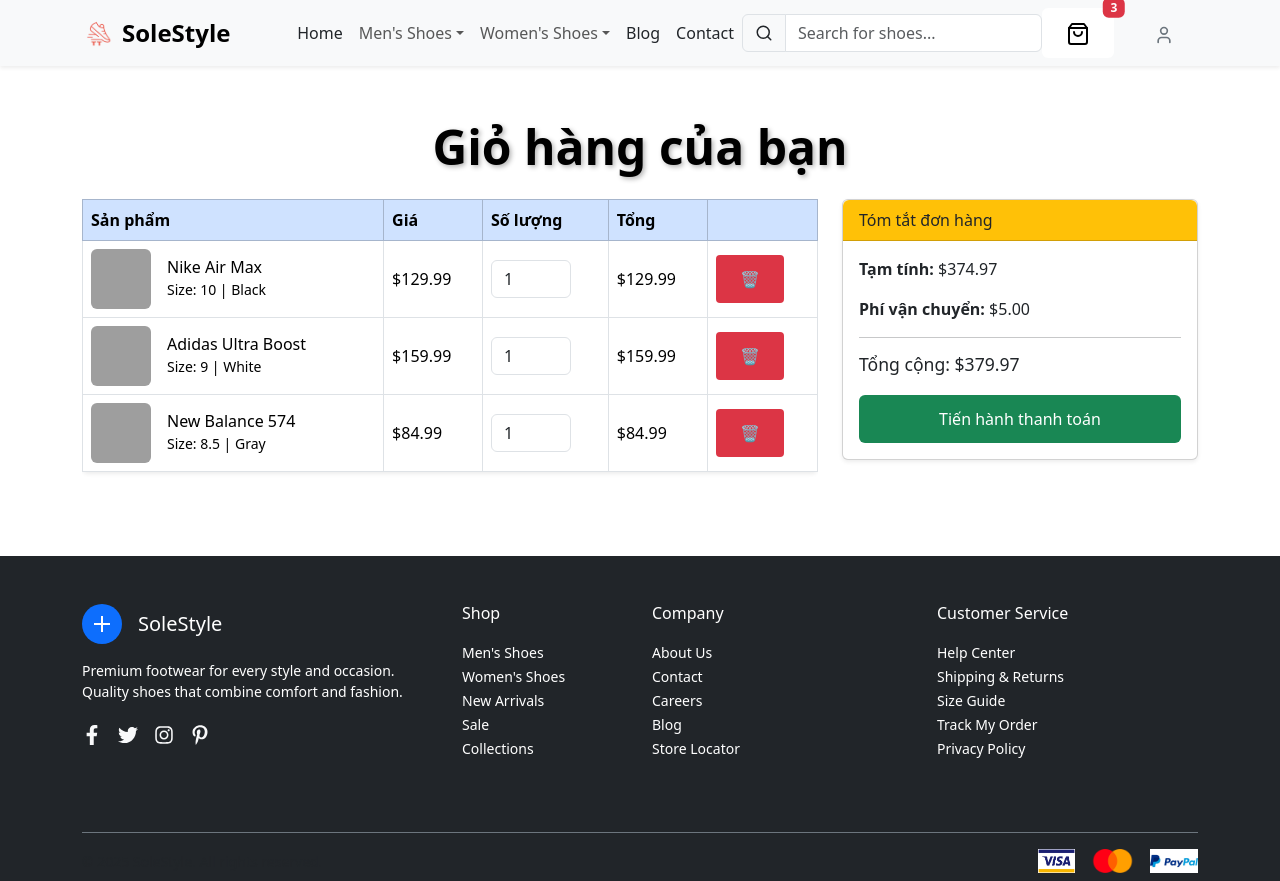
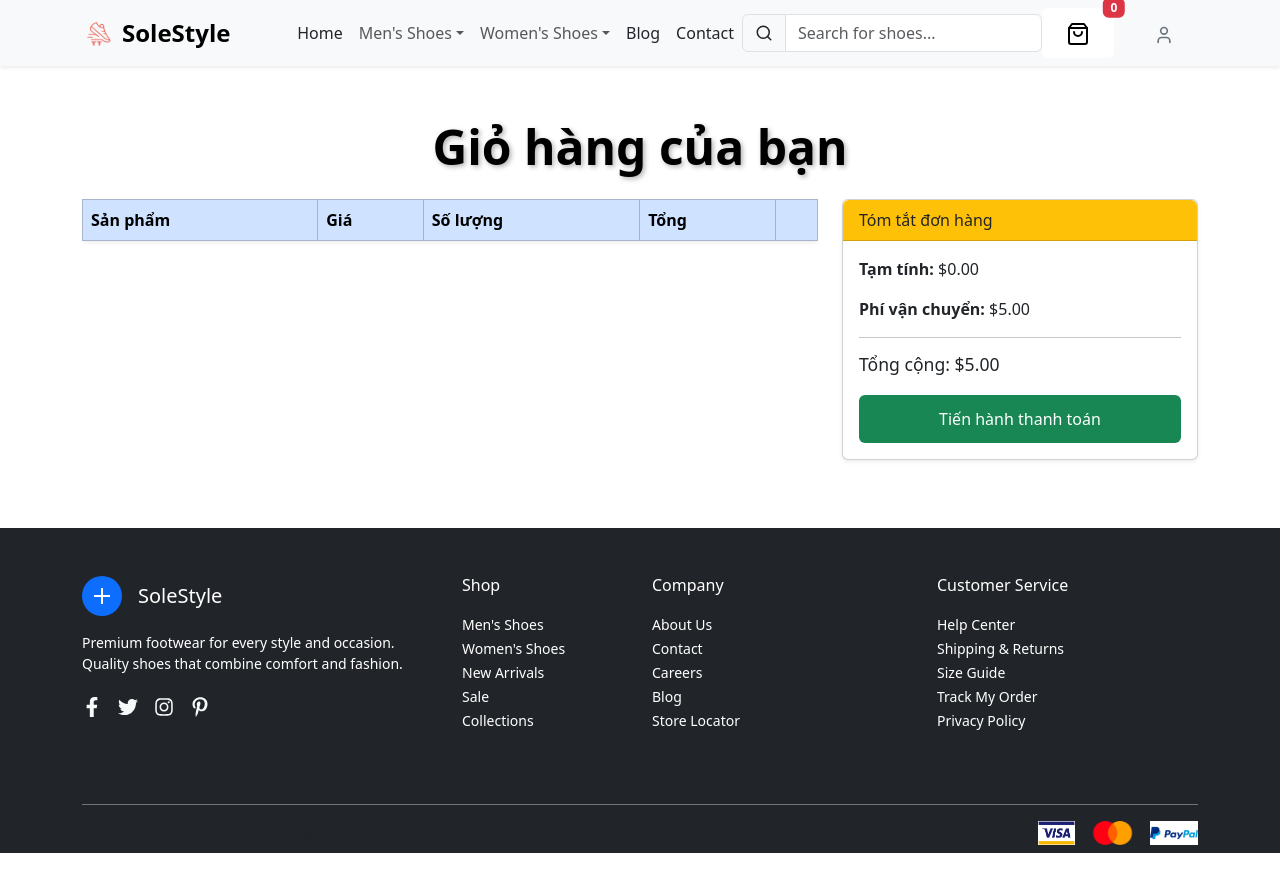
Before and after one commit to thienper/ProjectReactNhom14, a React (Vite) app: page /cart in a window 1280 px wide. After the commit the page ends 853 px from the top, so only its background shows below. Built offline with nearby package versions, Linux system fonts and the light colour scheme; grey boxes are pictures that could not be loaded.

Commit message:
Thêm sản phẩm vào giỏ hàng

```diff
--- a/src/components/ui/Header/CartIcon.jsx
+++ b/src/components/ui/Header/CartIcon.jsx
@@ -1,47 +1,24 @@
 /* eslint-disable no-unused-vars */
 import { ShoppingBag, Trash2 } from 'lucide-react';
-import React, { useState } from 'react';
-import { Link, useNavigate } from "react-router-dom";
+import React, { useState, useEffect } from 'react';
+import { useNavigate } from "react-router-dom";
+import { useOrder } from '../../../context/ContextAPI';
+
 
 const CartIcon = () => {
+    const { orderList, removeFromOrder, updateOrderQuantity } = useOrder();
     const [cartOpen, setCartOpen] = useState(false);
-    const [cartItems, setCartItems] = useState([
-        {
-            id: 1,
-            name: "Nike Air Max",
-            size: "10",
-            color: "Black",
-            price: 129.99,
-            image: "https://images.unsplash.com/photo-1542291026-7eec264c27ff"
-        },
-        {
-            id: 2,
-            name: "Adidas Ultra Boost",
-            size: "9",
-            color: "White",
-            price: 159.99,
-            image: "https://images.unsplash.com/photo-1560769629-975ec94e6a86"
-        },
-        {
-            id: 3,
-            name: "New Balance 574",
-            size: "8.5",
-            color: "Gray",
-            price: 84.99,
-            image: "https://images.unsplash.com/photo-1549298916-b41d501d3772"
-        }
-    ]);
-
+    const [cartItems, setCartItems] = useState(orderList);
+    useEffect(() => {
+        setCartItems(orderList);
+    }, [orderList]);
     const navigate = useNavigate();
-
-    const handleRemoveItem = (id) => {
-        const updatedCart = cartItems.filter(item => item.id !== id);
-        setCartItems(updatedCart);
-    };
-
     const handleNavigate = (path) => {
         setCartOpen(false);
         navigate(path);
+    };
+    const handleRemoveItem = (id) => {
+        removeFromOrder(id);
     };
 
     const subtotal = cartItems.reduce((total, item) => total + item.price, 0);
@@ -82,7 +59,7 @@
                                 <div className="flex-grow-1">
                                     <p className="mb-1 fw-medium">{item.name}</p>
                                     <small className="text-muted">
-                                        Size: {item.size} | {item.color}
+                                        Size: {item.size}
                                     </small>
                                     <p className="mb-0 fw-semibold text-primary">${item.price.toFixed(2)}</p>
                                 </div>
--- a/src/components/ui/Header/NavMenu.jsx
+++ b/src/components/ui/Header/NavMenu.jsx
@@ -25,7 +25,7 @@
             </NavDropdown>
 
             {/* Blog */}
-            <Nav.Link as={Link} to="/blog" className="text-dark">
+            <Nav.Link as={Link} to="/blogs" className="text-dark">
                 Blog
             </Nav.Link>
 
--- a/src/components/ui/Products/ProductDetail.jsx
+++ b/src/components/ui/Products/ProductDetail.jsx
@@ -8,11 +8,14 @@
 import { useEffect, useState } from 'react';
 import { useParams } from 'react-router-dom';
 // import { getProductById } from '../api/products';
+import { useOrder } from '../../../context/ContextAPI';
 import products from "../../../Data/products.json";
 import "./ProductDetail.css";
 import RatingStars from './RatingStars';
 
+
 const ProductDetail = () => {
+    const { addToOrder } = useOrder();
     const { productId } = useParams(); // Lấy id từ URL
     const productIdd = parseInt(productId); // Đổi về số nếu id là số
     const product = products.find((item) => item.id === productIdd);
@@ -64,8 +67,20 @@
             return;
         }
 
+        const orderItem = {
+            id: product.id,
+            name: product.name,
+            price: product.price,
+            quantity: quantity,
+            size: selectedSize,
+            image: selectedImage
+        };
+
+        addToOrder(orderItem);
+
         alert(`Added ${quantity} ${product.name} (Size: ${selectedSize}) to cart`);
     };
+
 
     return (
         <div className=" mx-auto px-4 mr-5 ml-2">
--- /dev/null
+++ b/src/context/ContextAPI.jsx
@@ -0,0 +1,32 @@
+import { createContext, useContext, useState } from "react";
+
+const ContextAPI = createContext();
+
+// eslint-disable-next-line react/prop-types
+export const OrderProvider = ({ children }) => {
+    const [orderList, setOrderList] = useState([]);
+
+    const addToOrder = (dish) => {
+        setOrderList([...orderList, dish]);
+    };
+    const removeFromOrder = (id) => {
+        setOrderList(orderList.filter(item => item.id !== id));
+    };
+    const updateQuantity = (id, quantity) => {
+        const updatedOrder = orderList.map(item =>
+            item.id === id ? { ...item, quantity: parseInt(quantity) } : item
+        );
+        setOrderList(updatedOrder);
+    };
+
+    return (
+        <ContextAPI.Provider value={{ orderList, addToOrder, removeFromOrder, updateQuantity }}>
+            {children}
+        </ContextAPI.Provider>
+    );
+};
+
+// eslint-disable-next-line react-refresh/only-export-components
+export const useOrder = () => {
+    return useContext(ContextAPI);
+};
--- a/src/main.jsx
+++ b/src/main.jsx
@@ -1,7 +1,13 @@
 import 'bootstrap/dist/css/bootstrap.min.css';
 import { createRoot } from 'react-dom/client';
 import App from './App.jsx';
+import { OrderProvider } from "./context/ContextAPI.jsx";
 import './index.css';
 
 
-createRoot(document.getElementById('root')).render(<App />)
+createRoot(document.getElementById('root')).render(
+    <OrderProvider>
+        <App />
+    </OrderProvider>
+
+)
--- a/src/pages/Cart.jsx
+++ b/src/pages/Cart.jsx
@@ -1,62 +1,31 @@
-// eslint-disable-next-line no-unused-vars
-import React, { useState } from 'react';
+import React from 'react';
 import { Button, Card, Col, Form, Row, Table } from 'react-bootstrap';
-// eslint-disable-next-line no-unused-vars
-import { ShoppingBag } from 'lucide-react';
+import { useOrder } from '../context/ContextAPI';
+import { Link } from 'react-router-dom';
 
 const CartPage = () => {
-    const [cartItems, setCartItems] = useState([
-        {
-            id: 1,
-            name: "Nike Air Max",
-            size: "10",
-            color: "Black",
-            price: 129.99,
-            image: "https://images.unsplash.com/photo-1542291026-7eec264c27ff",
-            quantity: 1
-        },
-        {
-            id: 2,
-            name: "Adidas Ultra Boost",
-            size: "9",
-            color: "White",
-            price: 159.99,
-            image: "https://images.unsplash.com/photo-1560769629-975ec94e6a86",
-            quantity: 1
-        },
-        {
-            id: 3,
-            name: "New Balance 574",
-            size: "8.5",
-            color: "Gray",
-            price: 84.99,
-            image: "https://images.unsplash.com/photo-1549298916-b41d501d3772",
-            quantity: 1
-        }
-    ]);
+    const { orderList, removeFromOrder, updateQuantity } = useOrder();
 
     const handleQuantityChange = (id, quantity) => {
-        const updatedItems = cartItems.map(item =>
-            item.id === id ? { ...item, quantity: parseInt(quantity) } : item
-        );
-        setCartItems(updatedItems);
+        const updatedQuantity = parseInt(quantity);
+        if (updatedQuantity < 1 || isNaN(updatedQuantity)) return;
+
+        updateQuantity(id, updatedQuantity);
     };
 
     const handleRemoveItem = (id) => {
-        const updatedItems = cartItems.filter(item => item.id !== id);
-        setCartItems(updatedItems);
+        removeFromOrder(id);
     };
 
     const calculateSubtotal = () => {
-        return cartItems.reduce((total, item) => total + item.price * item.quantity, 0);
+        return orderList.reduce((total, item) => total + item.price * item.quantity, 0);
     };
 
     return (
         <div className="container my-5">
-             <h2 className="mb-4 text-center" style={{ fontSize: '3rem', color: 'black', fontWeight: 'bold', textShadow: '2px 2px 5px rgba(0, 0, 0, 0.3)', marginTop: '-40px' }}>Giỏ hàng của bạn</h2>
+            <h2 className="mb-4 text-center" style={{ fontSize: '3rem', color: 'black', fontWeight: 'bold', textShadow: '2px 2px 5px rgba(0, 0, 0, 0.3)', marginTop: '-40px' }}>Giỏ hàng của bạn</h2>
 
             <Row>
-                {}
                 <Col md={8}>
                     <Table responsive bordered hover className="align-middle bg-white shadow-sm rounded">
                         <thead className="table-primary">
@@ -69,14 +38,14 @@
                             </tr>
                         </thead>
                         <tbody>
-                            {cartItems.map(item => (
+                            {orderList.map(item => (
                                 <tr key={item.id}>
                                     <td>
                                         <div className="d-flex align-items-center">
                                             <img src={item.image} alt={item.name} className="me-3 rounded" style={{ width: '60px', height: '60px' }} />
                                             <div>
                                                 <h6 className="mb-0">{item.name}</h6>
-                                                <small>Size: {item.size} | {item.color}</small>
+                                                <small>Size: {item.size} </small>
                                             </div>
                                         </div>
                                     </td>
@@ -102,7 +71,6 @@
                     </Table>
                 </Col>
 
-                {}
                 <Col md={4}>
                     <Card className="shadow-sm rounded bg-white">
                         <Card.Header className="bg-warning text-dark rounded-top">Tóm tắt đơn hàng</Card.Header>
@@ -111,7 +79,7 @@
                             <p><strong>Phí vận chuyển:</strong> $5.00</p>
                             <hr />
                             <h5>Tổng cộng: ${(calculateSubtotal() + 5).toFixed(2)}</h5>
-                            <Button variant="success" className="w-100 mt-3">Tiến hành thanh toán</Button>
+                            <Button as={Link} variant="success" className="w-100 mt-3">Tiến hành thanh toán</Button>
                         </Card.Body>
                     </Card>
                 </Col>
```
